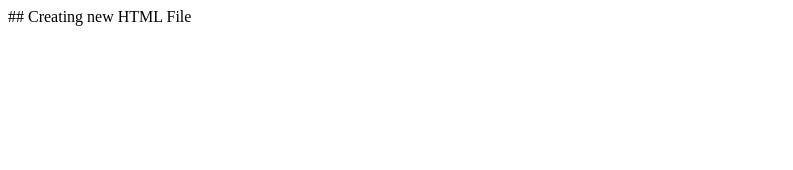
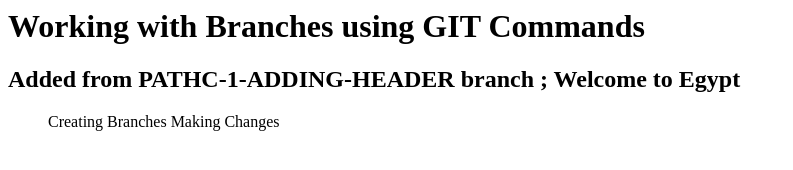
Before and after one commit to AhmedElHoffy7/GIT-Sample-Repo, a plain HTML site: page index.html in a window 1280 px wide. Shown: the whole page, without its empty margins (0-793 px from the left). Drawn offline with Linux system fonts and the light colour scheme.

Commit message:
Updated index.html File in the Dervied PATCH-1-ADDING-HEADER branch

```diff
--- a/index.html
+++ b/index.html
@@ -1 +1,10 @@
-## Creating new HTML File
+<html>
+<body>
+
+
+<h1> Working with Branches using GIT Commands </h1>
+<h2> Added from PATHC-1-ADDING-HEADER branch ; Welcome to Egypt </h2>
+
+<ul>
+    <l1>Creating Branches </li>
+    <l1>Making Changes    </li>
```
